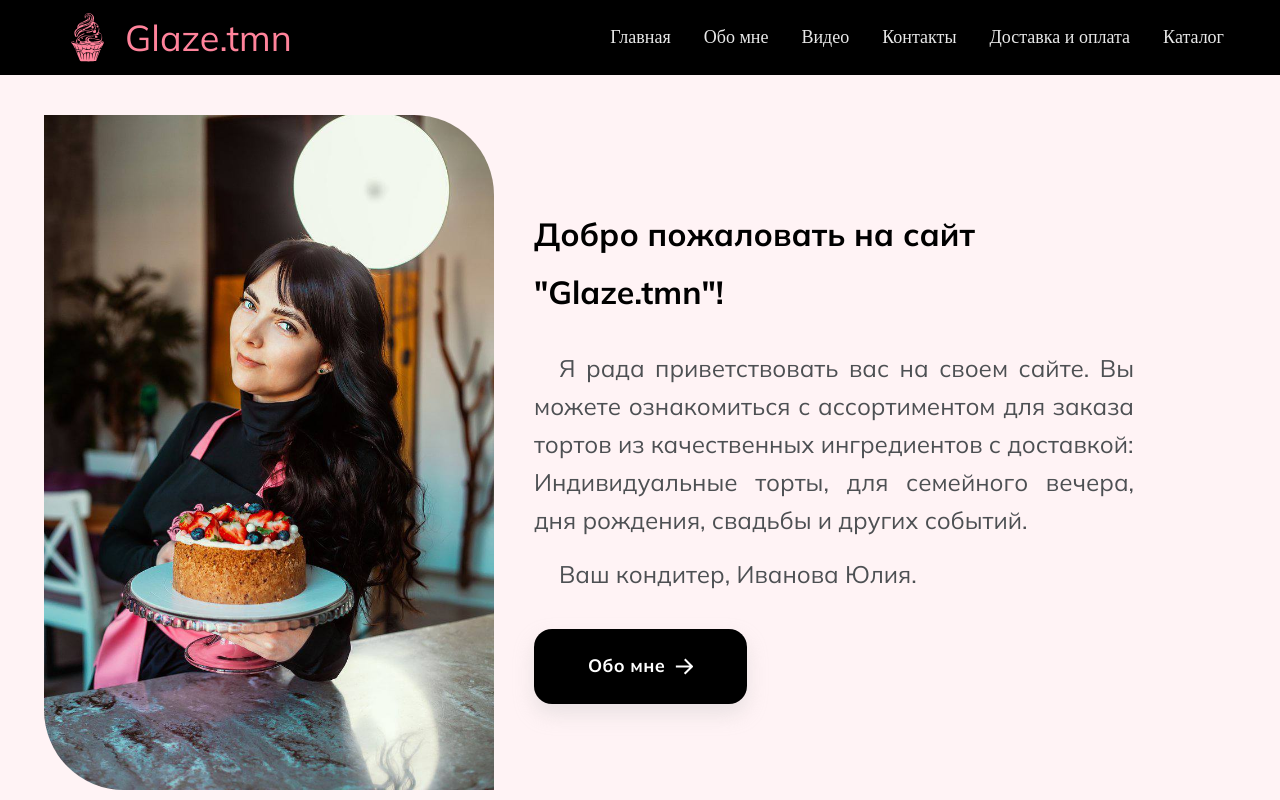
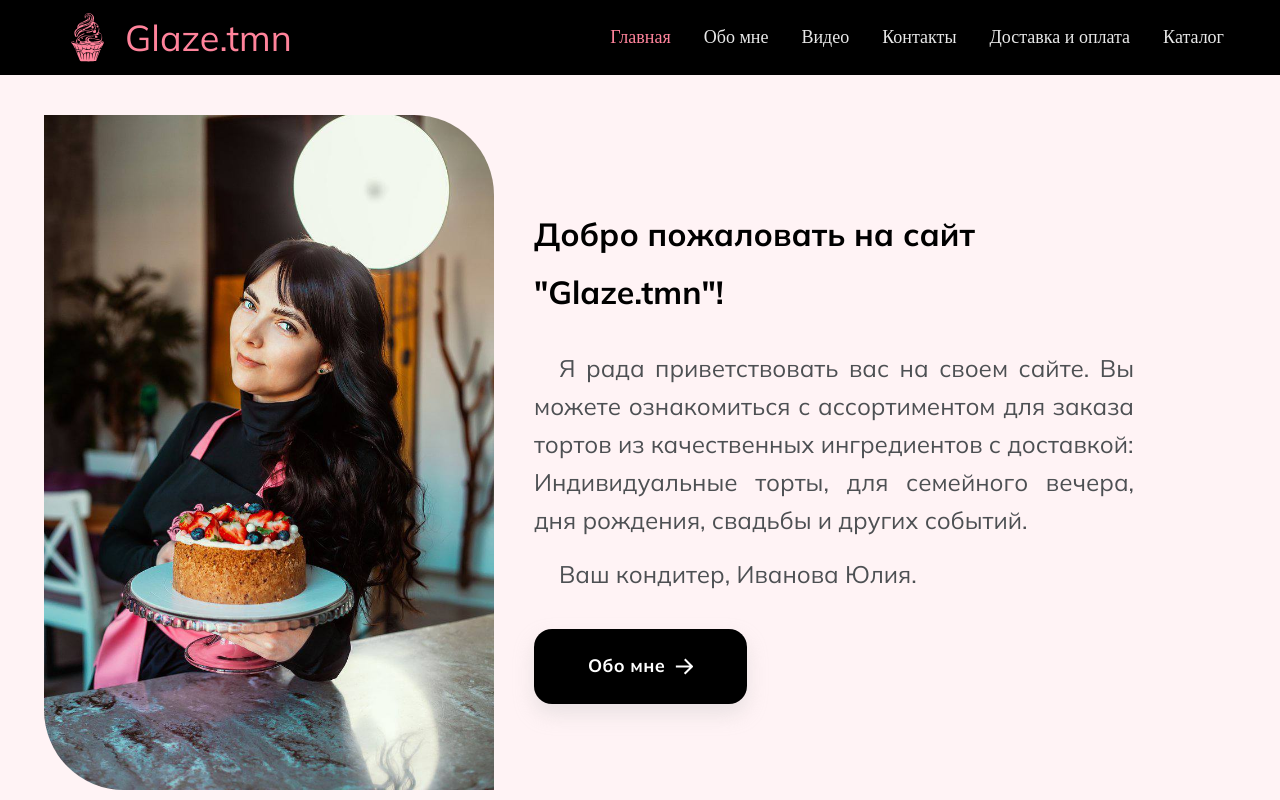
Before and after one commit to ZakirovaVera/DiplomProject_ZakirovaV, a Vue app: page / in a window 1280 px wide. Shown: the top 800 px of the page. Built offline with nearby package versions, Linux system fonts and the light colour scheme.

Commit message:
главная изменен active

```diff
--- a/src/components/HeaderComponent.vue
+++ b/src/components/HeaderComponent.vue
@@ -7,8 +7,8 @@
             </router-link>
         </div>
         <nav class="header__right">
-            <router-link class="header__right__a" :class="{ active: item.title == active }" @click="clickNav(item.title)"
-                :to="item.url" v-for="item in menulinks" :key="item.id">{{ item.title }}</router-link>
+            <router-link class="header__right__a" :class="{ active: item.title == active }" @click="clickNav(item.title)"  :to="item.url" v-for="item in menulinks" :key="item.id">{{
+                    item.title }}</router-link>
         </nav>
         <div class="hamburger-menu">
             <input id="menu__toggle" type="checkbox" />
@@ -31,7 +31,7 @@ export default {
     name: "HeaderComponent",
     data() {
         return {
-            active: '',
+            active: 'Главная',
         }
     },
     computed: {
@@ -42,8 +42,8 @@ export default {
             this.active = string;
         },
         clickLog() {
-            this.active = '';
-        }
+            this.active = 'Главная';
+        },
     },
 }
 </script>
--- a/src/pages/HomePage.vue
+++ b/src/pages/HomePage.vue
@@ -12,7 +12,7 @@
                     Индивидуальные торты, для семейного вечера, дня рождения, свадьбы и других событий.
                 </p>
                 <p class="promo__text">Ваш кондитер, {{ infoLogo.confectionersName }}.</p>
-                <router-link class="promo__btn" to="/about">Обо мне
+                <router-link class="promo__btn" to="/about" >Обо мне
                     <svg width="18" height="17" viewBox="0 0 18 17" fill="none" xmlns="http://www.w3.org/2000/svg">
                         <path d="M1.85938 8.43542L15.5826 8.29857M10.4776 1.91138L17.0005 8.43436L10.3461 15.0887"
                             stroke="#FFFFFF" stroke-width="2" stroke-linecap="square" stroke-linejoin="round" />
@@ -398,8 +398,10 @@ export default {
         min-height: 40px;
         padding-bottom: 16px;
     }
+
     .promo__text {
-    font-size: 18px;}
+        font-size: 18px;
+    }
 
     .product {
         width: 300px;
@@ -416,9 +418,11 @@ export default {
         align-items: center;
         flex-direction: column;
     }
+
     .products__heading {
-    font-size: 24px;
-}
+        font-size: 24px;
+    }
+
     .advantages {
         &__item-wrap {
             grid-template-columns: repeat(1, 1fr);
@@ -447,7 +451,9 @@ export default {
             height: 300px;
         }
     }
+
     .swiperReviews__title {
-    font-size: 24px;
+        font-size: 24px;
+    }
 }
-}</style>
+</style>
```
